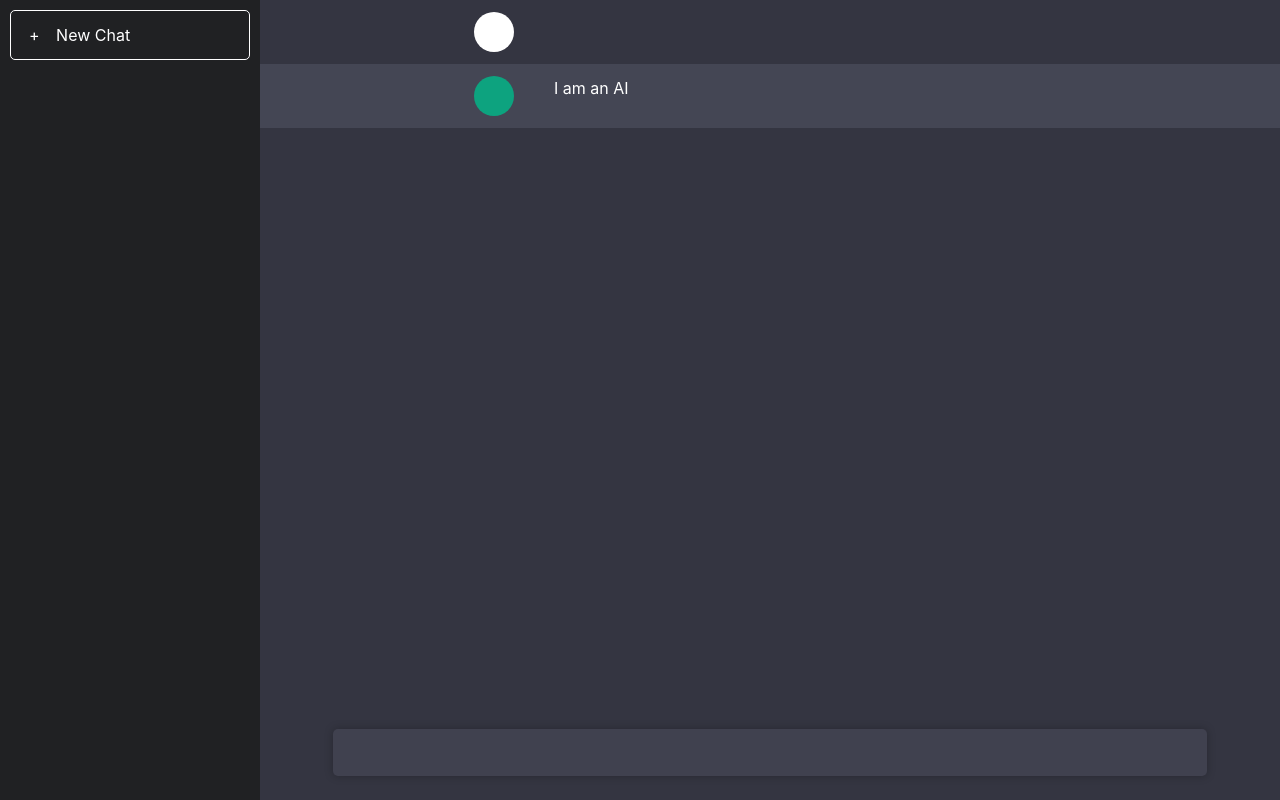
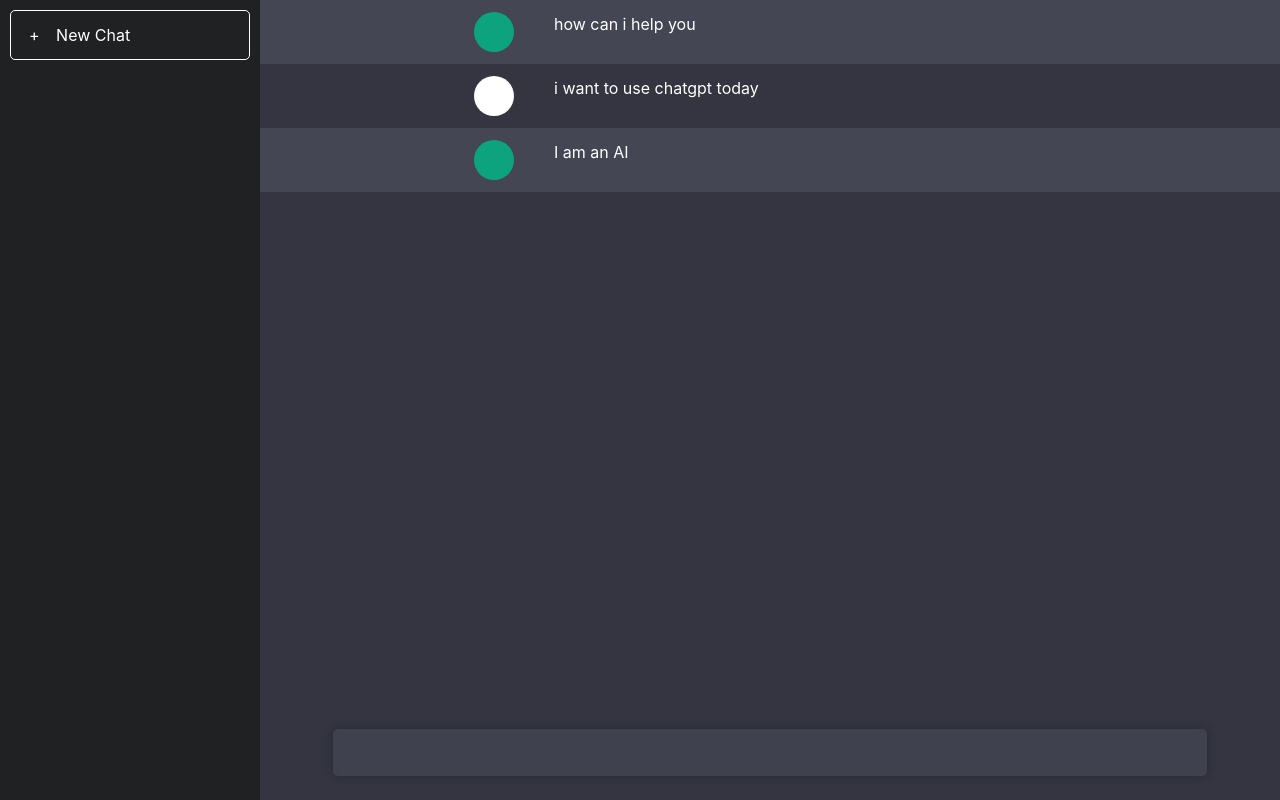
Before and after one commit to EdoriAtiri/eGpt, a React (Vite) app in the folder client/: page / in a window 1280 px wide. Built offline with nearby package versions, Linux system fonts and the light colour scheme.

Commit message:
Add dummy chat to chatLog

```diff
--- a/client/src/App.jsx
+++ b/client/src/App.jsx
@@ -4,7 +4,16 @@ import './App.css'
 
 function App() {
   const [input, setInput] = useState()
-  const [chatLog, setChatLog] = useState([{}])
+  const [chatLog, setChatLog] = useState([
+    {
+      user: 'gpt',
+      message: 'how can i help you',
+    },
+    {
+      user: 'me',
+      message: 'i want to use chatgpt today',
+    },
+  ])
 
   async function handleSubmit(e) {
     e.preventDefault()
```
